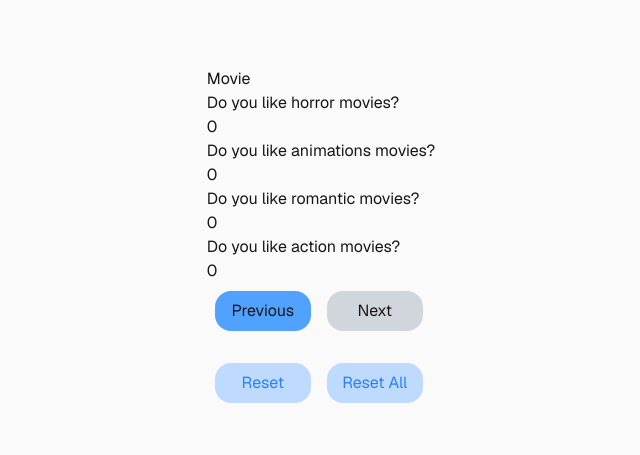
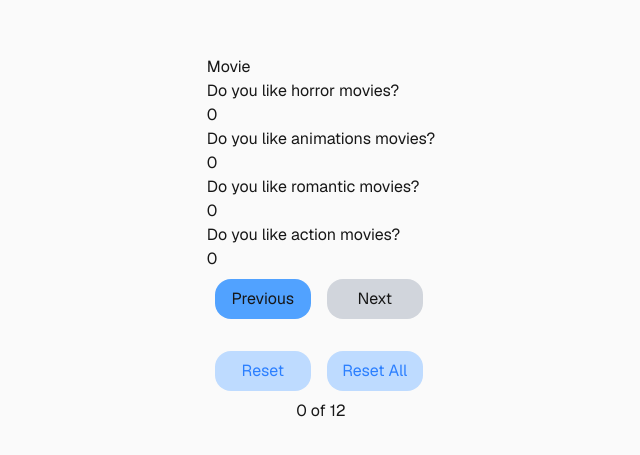
Before and after one commit to JoeLan124/reactpatternDay1, a Next.js app in the folder solution9/: page / in a window 1280 px wide. Shown: the part 161-616 px from the top of the page, without its empty margins (319-959 px from the left). Built offline with nearby package versions, Linux system fonts and the light colour scheme.

Commit message:
Progress Bar

```diff
--- a/solution9/app/components/FormWizard.tsx
+++ b/solution9/app/components/FormWizard.tsx
@@ -2,6 +2,7 @@
 
 import { questions } from "../data/questions"; // Adjust path if needed
 import { useFormWizardContext } from "../hooks/useFormWizardContext";
+import ProgressBar from "../components/ProgressBar"
 
 const FormWizard = () => {
   const { state, dispatch } = useFormWizardContext();
@@ -107,6 +108,7 @@ const FormWizard = () => {
           </button>
         </div>
       </div>
+      <ProgressBar/>
     </div>
   );
 };
--- /dev/null
+++ b/solution9/app/components/ProgressBar.tsx
@@ -0,0 +1,24 @@
+"use client";
+
+import { questions } from "../data/questions"; // Adjust path if needed
+import { useFormWizardContext } from "../hooks/useFormWizardContext";
+
+const ProgressBar = () => {
+  const { state, dispatch } = useFormWizardContext();
+
+  // Calculate total number of questions across all topics
+  const questionsAll = questions.reduce((total, topic) => {
+    return total + topic.questions.length;
+  }, 0);
+
+  // Calculate number of answered questions (points > 0)
+  const questionsAnswered = Object.keys(state.points).filter(
+    (questionId) => state.points[questionId] > 0
+  ).length;
+
+  return <div className="flex justify-center mx-auto w-full">
+    {questionsAnswered} of { questionsAll}
+
+  </div>;
+};
+export default ProgressBar;
--- a/solution9/app/provider/FormWizardProvider.tsx
+++ b/solution9/app/provider/FormWizardProvider.tsx
@@ -26,8 +26,8 @@ export function FormWizardProvider({
   const value = { state, dispatch };
 
   return (
-    <FormWizardContext.Provider
-      value={value}>{ children}</FormWizardContext.Provider>
+      <FormWizardContext.Provider
+        value={value}>{ children}</FormWizardContext.Provider>
   );
 
 }
```
